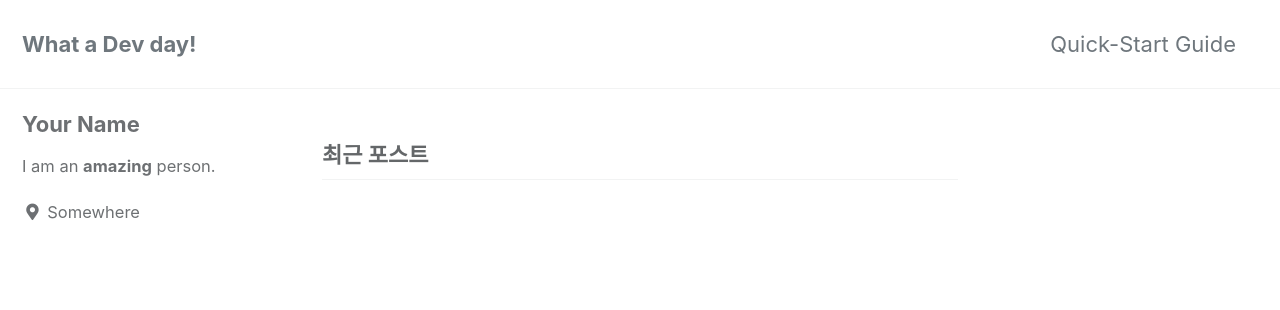
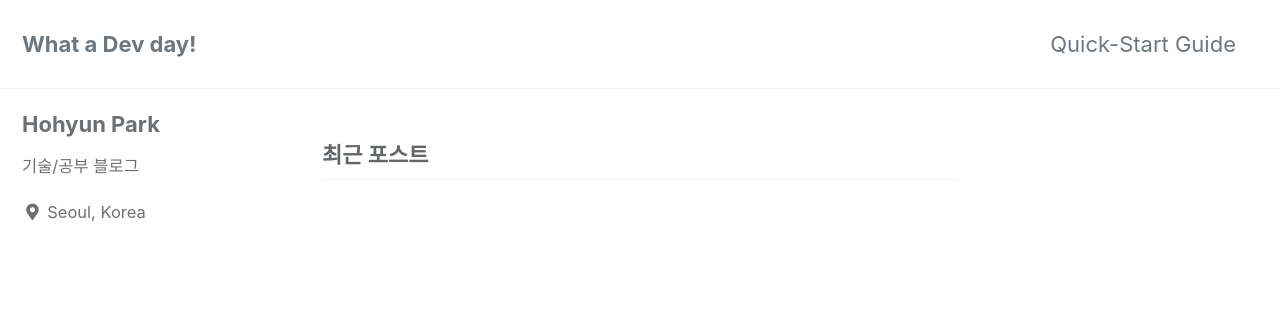
Before and after one commit to ParkHoH/ParkHoH.github.io, a Jekyll site: the page built from index.html, in a window 1280 px wide. Shown: the top 310 px of the page. Built offline with Jekyll 4.4.1, drawn with Linux system fonts in a browser that asks for light colours; cached includes are drawn as plain includes; the list of posts is cut into pages by our own code.

Commit message:
Update _config.yml

```diff
--- a/_config.yml
+++ b/_config.yml
@@ -20,7 +20,7 @@ title                    : "What a Dev day!"
 title_separator          : "-"
 subtitle                 : # site tagline that appears below site title in masthead
 name                     : "Hohyun Park"
-description              : "기술/공부 블로그"
+description              : "기술/ 블로그"
 url                      : # the base hostname & protocol for your site e.g. "https://mmistakes.github.io"
 baseurl                  : # the subpath of your site, e.g. "/blog"
 repository               : # GitHub username/repo-name e.g. "mmistakes/minimal-mistakes"
@@ -102,10 +102,10 @@ analytics:
 
 # Site Author
 author:
-  name             : "Your Name"
+  name             : "Hohyun Park"
   avatar           : # path of avatar image, e.g. "/assets/images/bio-photo.jpg"
-  bio              : "I am an **amazing** person."
-  location         : "Somewhere"
+  bio              : "기술/공부 블로그"
+  location         : "Seoul, Korea"
   email            :
   links:
     - label: "Email"
```
